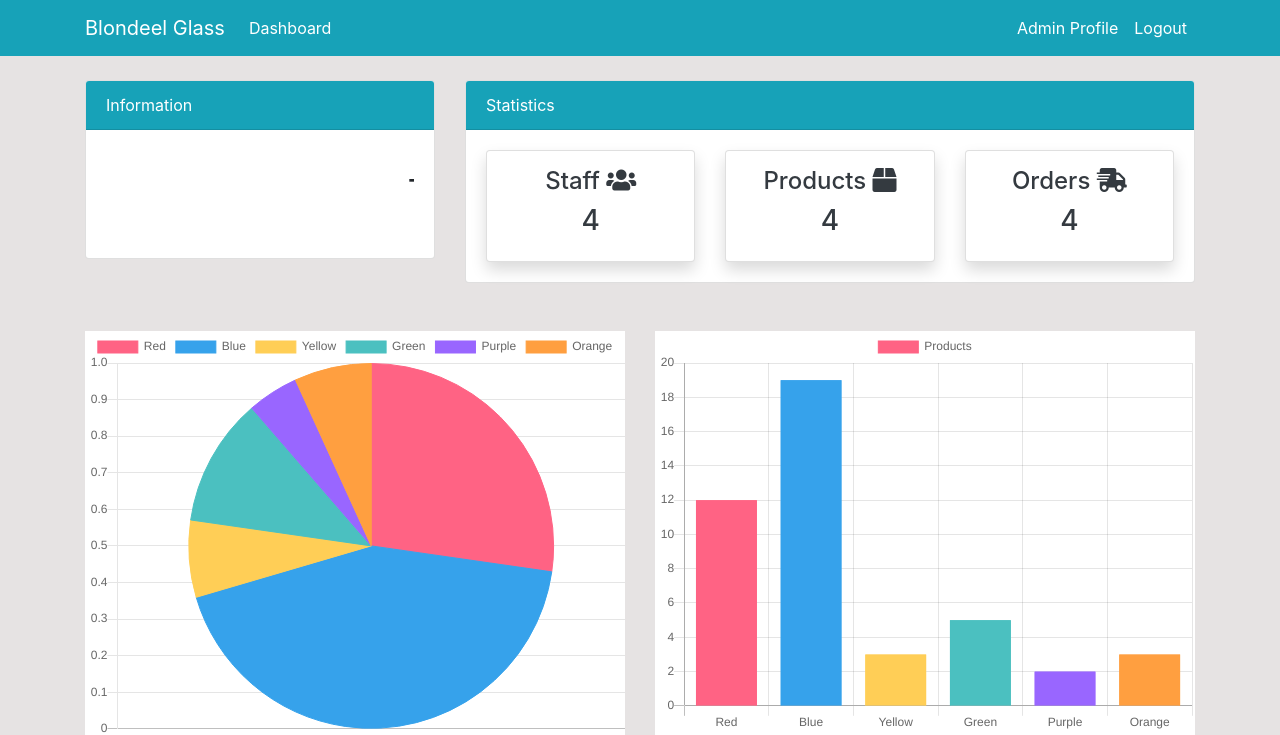
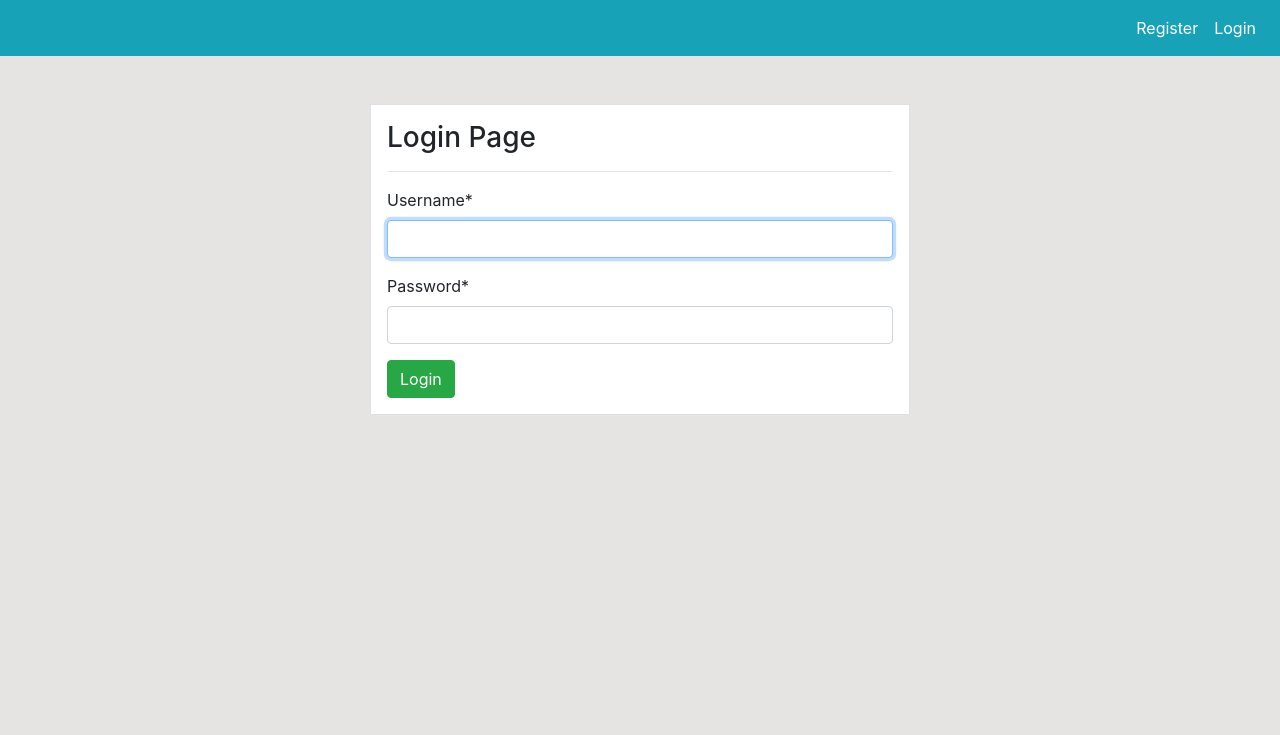
Before and after one commit to Roonsine/DIMSWA, a Django app: page / in a window 1280 px wide. Shown: the top 735 px of the page. Run offline with Django 4.2, Linux system fonts and the light colour scheme; some libraries are stand-ins or nearby versions.

Commit message:
Added Login/Logout page and minor code logic.

```diff
--- a/BlondeelManagment/BlondeelManagment/settings.py
+++ b/BlondeelManagment/BlondeelManagment/settings.py
@@ -131,3 +131,5 @@ STATICFILES_DIRS  =[
 # https://docs.djangoproject.com/en/4.2/ref/settings/#default-auto-field
 
 DEFAULT_AUTO_FIELD = 'django.db.models.BigAutoField'
+
+LOGIN_REDIRECT_URL = 'dashboard_index'
--- a/BlondeelManagment/BlondeelManagment/urls.py
+++ b/BlondeelManagment/BlondeelManagment/urls.py
@@ -17,9 +17,12 @@ Including another URLconf
 from django.contrib import admin
 from django.urls import path, include
 from user import views as user_view
+from django.contrib.auth import views as auth_views
 
 urlpatterns = [
     path('admin/', admin.site.urls),
     path('', include('dashboard.urls')),
-    path('register/', user_view.register, name ='user_register'),
+    path('register/', user_view.register, name='user_register'),
+    path('', auth_views.LoginView.as_view(template_name='user/login.html'), name='user_login'),
+    path('logout/', auth_views.LogoutView.as_view(template_name='user/logout.html'), name='user_logout')
 ]
--- a/BlondeelManagment/dashboard/urls.py
+++ b/BlondeelManagment/dashboard/urls.py
@@ -2,7 +2,7 @@ from django.urls import path
 from . import views
 
 urlpatterns = [
-    path('', views.index, name='index'),
+    path('dashboard/', views.index, name='dashboard_index'),
     path('staff/', views.staff, name='staff'),
     path('product/', views.product, name='product'),
     path('order/', views.order, name='order'),
--- a/BlondeelManagment/templates/partials/nav.html
+++ b/BlondeelManagment/templates/partials/nav.html
@@ -1,6 +1,7 @@
     <nav class="navbar navbar-expand-lg navbar-info bg-info">
+        {% if user.is_authenticated %}
         <div class="container">
-            <a class="navbar-brand text-white" href="{% url 'index' %}">Blondeel Glass</a>
+            <a class="navbar-brand text-white" href="{% url 'dashboard_index' %}">Blondeel Glass</a>
             <button class="navbar-toggler" type="button" data-toggle="collapse" data-target="#navbarSupportedContent"
                 aria-controls="navbarSupportedContent" aria-expanded="false" aria-label="Toggle navigation">
                 <span class="navbar-toggler-icon"></span>
@@ -9,7 +10,7 @@
             <div class="collapse navbar-collapse" id="navbarSupportedContent">
                 <ul class="navbar-nav mr-auto">
                     <li class="nav-item active">
-                        <a class="nav-link text-white" href="{% url 'index' %}">Dashboard <span
+                        <a class="nav-link text-white" href="{% url 'dashboard_index' %}">Dashboard <span
                                 class="sr-only">(current)</span></a>
                     </li>
                 </ul>
@@ -19,10 +20,20 @@
                                 class="sr-only">(current)</span></a>
                     </li>
                     <li class="nav-item">
-                        <a class="nav-link text-white" href="#">Logout</a>
+                        <a class="nav-link text-white" href="{% url 'user_logout' %}">Logout</a>
                     </li>
                 </ul>
-
+                {% else %}
+                <ul class="navbar-nav ml-auto">
+                    <li class="nav-item active">
+                        <a class="nav-link text-white" href="{% url 'user_register' %}">Register<span
+                                class="sr-only">(current)</span></a>
+                    </li>
+                    <li class="nav-item">
+                        <a class="nav-link text-white" href="{% url 'user_login' %}">Login</a>
+                    </li>
+                </ul>
+            {% endif %}
             </div>
         </div>
     </nav>
--- a/BlondeelManagment/templates/user/login.html
+++ b/BlondeelManagment/templates/user/login.html
@@ -1 +1,21 @@
 {% extends 'partials/base.html'%}
+{% block title %} Login page {% endblock %}
+{% load crispy_forms_tags %}
+
+{% block content %}
+    <div class="container">
+        <div class="row mt-5">
+            <div class="col-md-6 offset-md-3">
+                <div class="border p-3 bg-white">
+                    <h3>Login Page</h3>
+                    <hr>
+                    <form method="POST">
+                        {% csrf_token %}
+                        {{ form |crispy }}
+                        <input class="btn btn-success" type="submit" value="Login">
+                    </form>
+                </div>
+            </div>
+        </div>
+    </div>
+{% endblock %}
--- a/BlondeelManagment/user/forms.py
+++ b/BlondeelManagment/user/forms.py
@@ -1,6 +1,7 @@
 from django import forms
 from django.contrib.auth.models import User
 from django.contrib.auth.forms import UserCreationForm
+
 
 class CreateUserForm(UserCreationForm):
     email = forms.EmailField()
--- a/BlondeelManagment/user/views.py
+++ b/BlondeelManagment/user/views.py
@@ -10,7 +10,7 @@ def register(request):
         form = CreateUserForm(request.POST)
         if form.is_valid():
             form.save()
-            return redirect('index')
+            return redirect('user_login')
     else:
         form = CreateUserForm()
     context = {
```
Also changed, not shown: BlondeelManagment/templates/user/logout.html (+20 -0 lines), BlondeelManagment/db.sqlite3.
